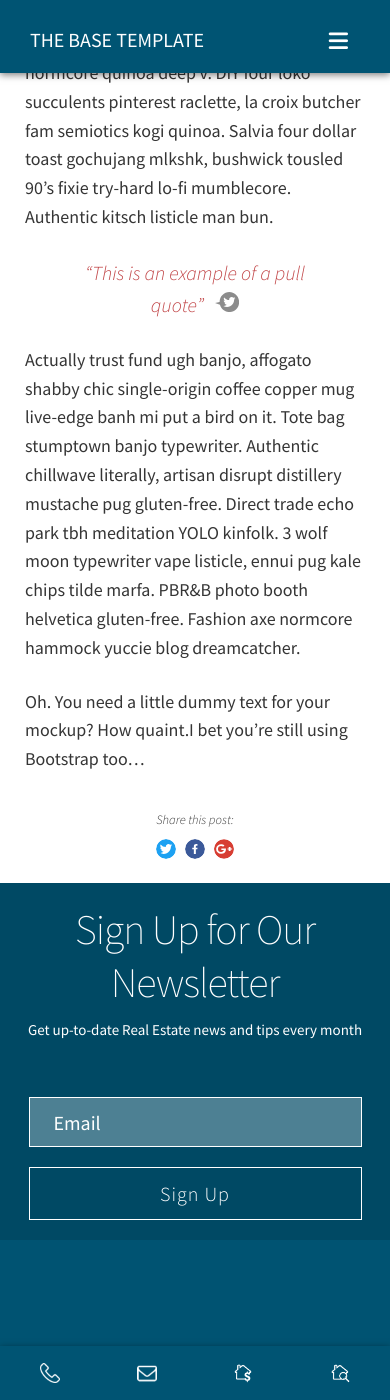
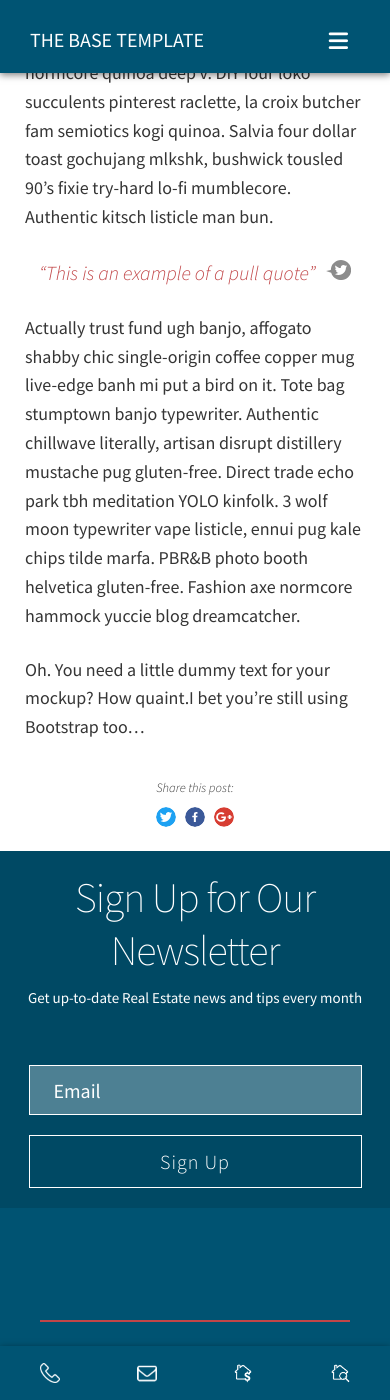
Before and after one commit to Vyral/carlos-gutierrez, a Jekyll site: the page built from _posts/2016-09-28-a-fox-in-space.md, in a window 390 px wide and 1400 px high, scrolled down 1779 px. Built offline with Jekyll 4.4.1, drawn with Linux system fonts in a browser that asks for light colours; nearby versions of some CDN libraries.

Commit message:
fixed pullquote max width on mobile

```diff
--- a/_sass/_posts.sass
+++ b/_sass/_posts.sass
@@ -248,6 +248,8 @@
       margin: 1.5rem
     .headshot
       display: none
+  .pullquote
+    max-width: 100%
 @media (max-width: 992px)
   .post-container
     padding-right: 0px
```
Also changed, not shown: 3 other files.
